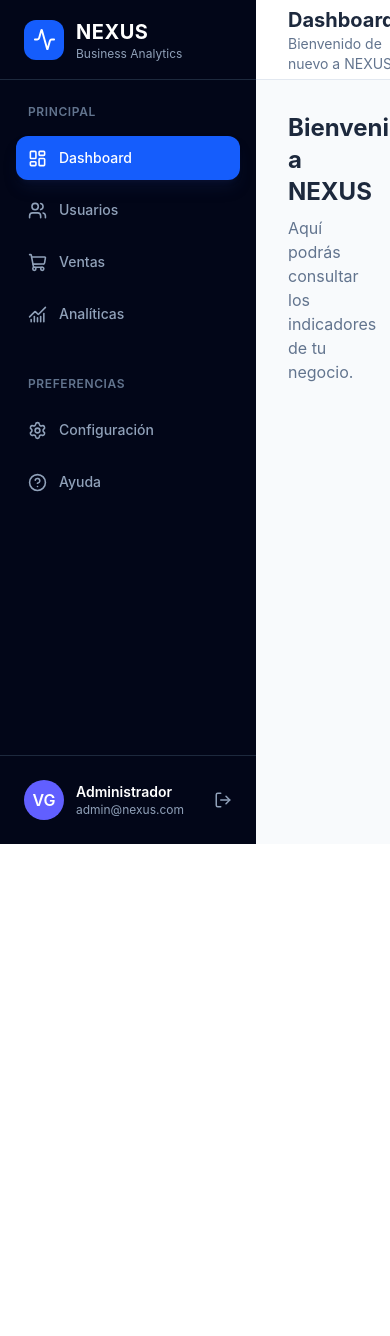
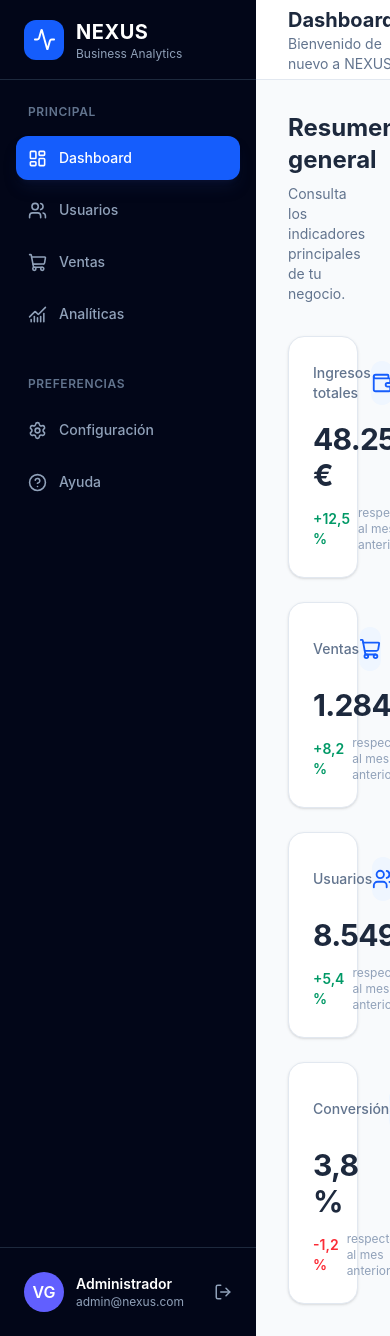
Before and after one commit to Toutatis7/nexus-dashboard, a React (Vite) app: page / in a window 390 px wide. Shown: the top 1336 px of the page. Before the commit the page ends 844 px from the top, so only its background shows below. Built offline with nearby package versions, Linux system fonts and the light colour scheme.

Commit message:
feat: create responsive dashboard KPI cards

```diff
--- /dev/null
+++ b/src/components/dashboard/StatCard.tsx
@@ -0,0 +1,63 @@
+
+import type { LucideIcon } from 'lucide-react'
+
+// Propiedades que recibirá nuestro componente.
+type StatCardProps = {
+  title: string
+  value: string
+  percentage: string
+  icon: LucideIcon
+  positive: boolean
+}
+
+// Componente reutilizable para mostrar un indicador.
+function StatCard({
+  title,
+  value,
+  percentage,
+  icon: Icon,
+  positive,
+}: StatCardProps) {
+  return (
+    <article className="rounded-2xl border border-slate-200 bg-white p-6 shadow-sm">
+
+      {/* Cabecera de la tarjeta */}
+      <div className="flex items-center justify-between">
+
+        <p className="text-sm font-medium text-slate-500">
+          {title}
+        </p>
+
+        <div className="flex h-11 w-11 items-center justify-center rounded-xl bg-blue-50 text-blue-600">
+          <Icon size={22} />
+        </div>
+
+      </div>
+
+      {/* Valor principal */}
+      <h3 className="mt-4 text-3xl font-bold tracking-tight text-slate-800">
+        {value}
+      </h3>
+
+      {/* Variación porcentual */}
+      <div className="mt-3 flex items-center gap-2">
+
+        <span
+          className={`text-sm font-semibold ${
+            positive ? 'text-emerald-600' : 'text-red-500'
+          }`}
+        >
+          {percentage}
+        </span>
+
+        <span className="text-xs text-slate-400">
+          respecto al mes anterior
+        </span>
+
+      </div>
+
+    </article>
+  )
+}
+
+export default StatCard
--- a/src/pages/Dashboard.tsx
+++ b/src/pages/Dashboard.tsx
@@ -1,14 +1,65 @@
+
+import {
+  Wallet,
+  ShoppingCart,
+  Users,
+  ChartNoAxesCombined,
+} from 'lucide-react'
+
+import StatCard from '../components/dashboard/StatCard'
 
 function Dashboard() {
   return (
     <section>
-      <h1 className="text-2xl font-bold text-slate-800">
-        Bienvenido a NEXUS
-      </h1>
 
-      <p className="mt-2 text-slate-500">
-        Aquí podrás consultar los indicadores de tu negocio.
-      </p>
+      {/* Título y descripción del Dashboard */}
+      <div className="mb-8">
+        <h1 className="text-2xl font-bold text-slate-800">
+          Resumen general
+        </h1>
+
+        <p className="mt-2 text-sm text-slate-500">
+          Consulta los indicadores principales de tu negocio.
+        </p>
+      </div>
+
+      {/* Cuadrícula de indicadores KPI */}
+      <div className="grid grid-cols-1 gap-6 sm:grid-cols-2 xl:grid-cols-4">
+
+        <StatCard
+          title="Ingresos totales"
+          value="48.250 €"
+          percentage="+12,5 %"
+          icon={Wallet}
+          positive={true}
+        />
+
+        <StatCard
+          title="Ventas"
+          value="1.284"
+          percentage="+8,2 %"
+          icon={ShoppingCart}
+          positive={true}
+        />
+
+        <StatCard
+          title="Usuarios"
+          value="8.549"
+          percentage="+5,4 %"
+          icon={Users}
+          positive={true}
+        />
+
+        <StatCard
+          title="Conversión"
+          value="3,8 %"
+          percentage="-1,2 %"
+          icon={ChartNoAxesCombined}
+          positive={false}
+        />
+
+      </div>
+
     </section>
   )
 }
```
